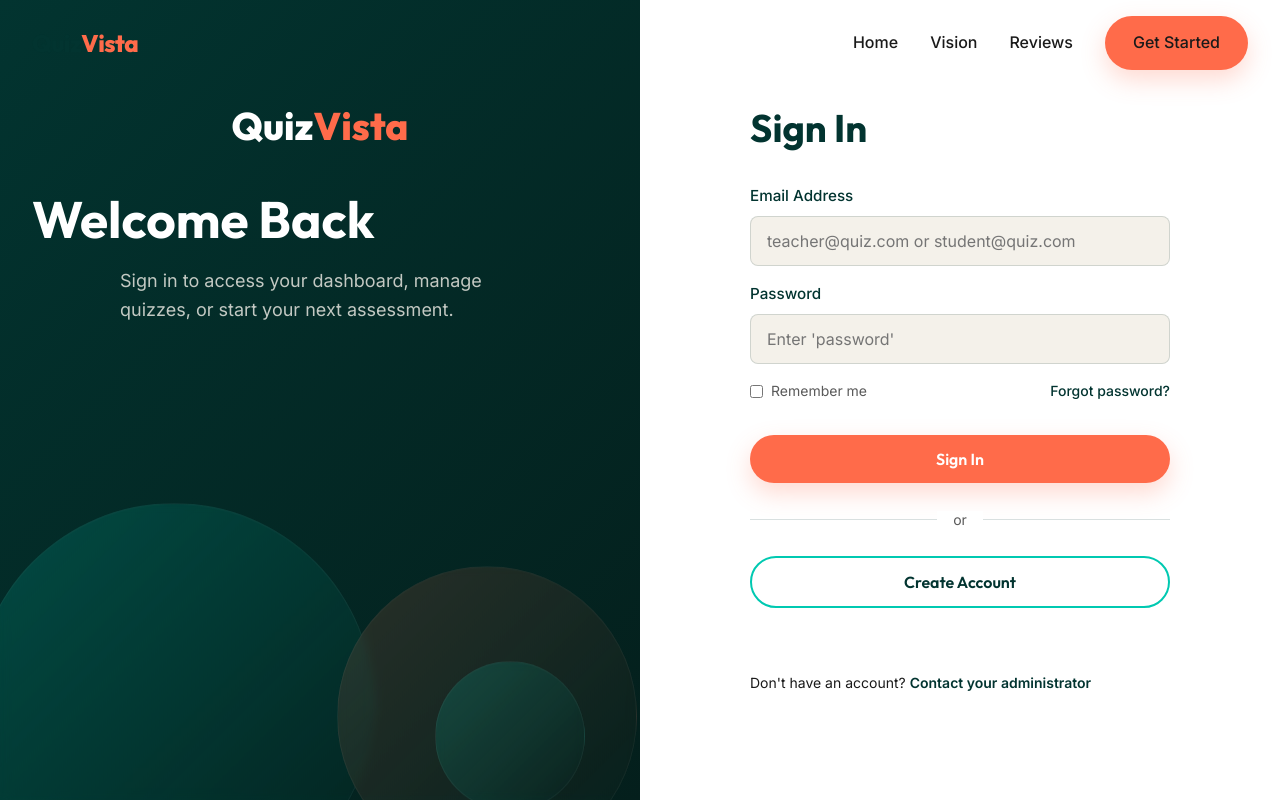
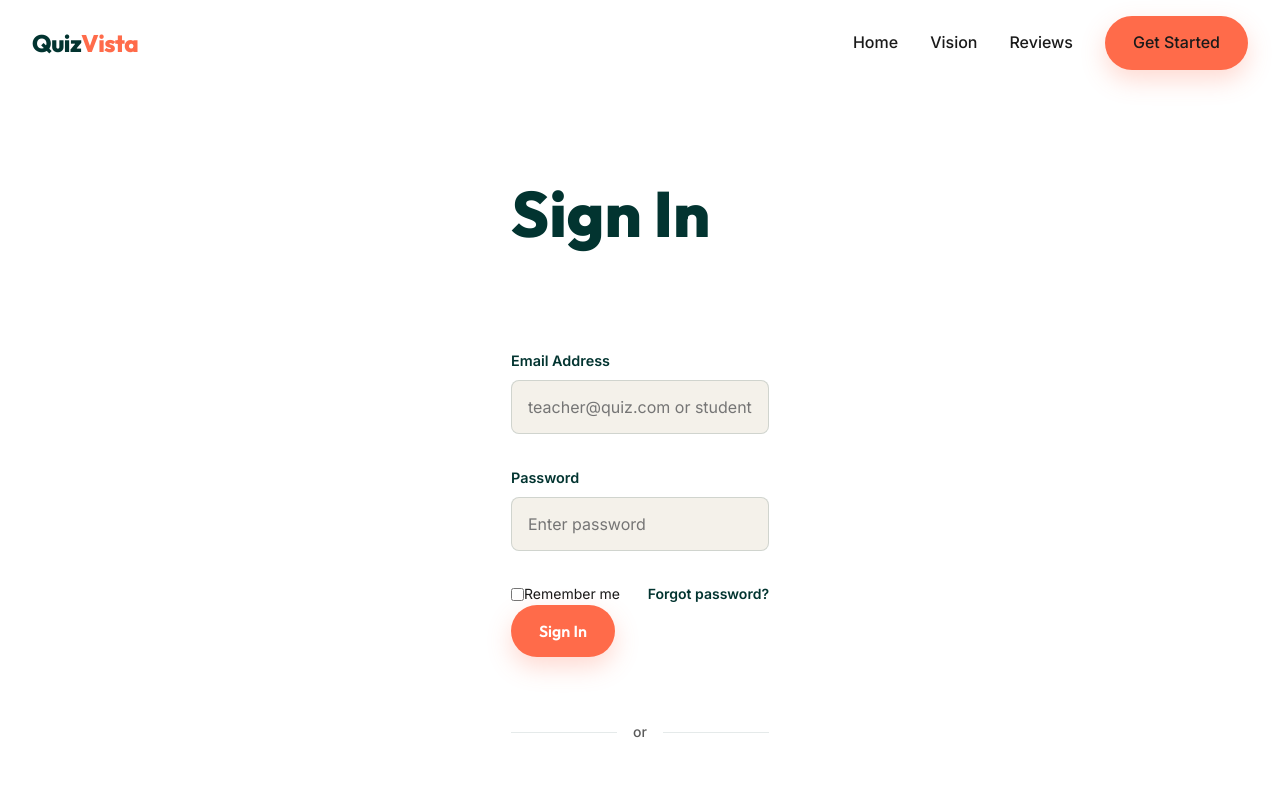
Before and after one commit to KingTechFoundation/MIDTERM-QUIZ-APP, a Vue app: page /login in a window 1280 px wide. Shown: the top 800 px of the page. Built offline with nearby package versions, Linux system fonts and the light colour scheme.

Commit message:
feat: implement user registration with local persistence and role selection

```diff
--- a/src/views/Login.vue
+++ b/src/views/Login.vue
@@ -1,29 +1,21 @@
 <template>
   <div class="login-page">
-    <div class="login-split">
-      <!-- Left: Decorative / Branding -->
-      <div class="login-brand-panel text-center">
-        <router-link to="/" class="brand mb-md mx-auto inline-flex">
-          <span class="brand-text text-h3 text-white">Quiz<span class="accent">Vista</span></span>
-        </router-link>
-        <h2 class="text-h2 text-white mb-sm">Welcome Back</h2>
-        <p class="text-body-lg text-light opacity-80 mb-lg max-w-sm mx-auto">
-          Sign in to access your dashboard, manage quizzes, or start your next assessment.
-        </p>
+    <div class="container flex-center min-h-screen">
+      <div class="form-card animate-slide-up">
+        <h1 class="text-h1 mb-xl color-primary text-center">{{ isRegister ? 'Create Account' : 'Sign In' }}</h1>
 
-        <div class="login-illustration">
-          <div class="glass-shape shape-1"></div>
-          <div class="glass-shape shape-2"></div>
-          <div class="glass-shape shape-3"></div>
-        </div>
+        <form @submit.prevent="handleSubmit" class="login-form">
+          <div v-if="isRegister" class="form-group slide-fade">
+            <label for="name">Full Name</label>
+            <input
+              type="text"
+              id="name"
+              v-model="name"
+              placeholder="Enter your name"
+              required
+            />
           </div>
 
-      <!-- Right: Form -->
-      <div class="login-form-panel">
-        <div class="form-container animate-slide-up">
-          <h3 class="text-h3 mb-md color-primary">Sign In</h3>
-
-          <form @submit.prevent="handleLogin" class="login-form">
           <div class="form-group">
             <label for="email">Email Address</label>
             <input
@@ -42,16 +34,28 @@
               type="password"
               id="password"
               v-model="password"
-                placeholder="Enter 'password'"
+              placeholder="Enter password"
               required
               aria-required="true"
             />
           </div>
 
-            <div class="form-options mb-md flex-between">
+          <div v-if="isRegister" class="form-group mb-md slide-fade">
+            <label>Join as a:</label>
+            <div class="role-selector flex-center gap-md mt-xs">
+              <label class="radio-label">
+                <input type="radio" value="student" v-model="role" /> Student
+              </label>
+              <label class="radio-label">
+                <input type="radio" value="teacher" v-model="role" /> Teacher
+              </label>
+            </div>
+          </div>
+
+          <div v-if="!isRegister" class="form-options mb-md flex-between">
             <label class="flex-center gap-xs">
               <input type="checkbox" id="remember-me" />
-                <span>Remember me</span>
+              <span class="text-muted">Remember me</span>
             </label>
             <a href="#" class="forgot-link">Forgot password?</a>
           </div>
@@ -60,23 +64,24 @@
             {{ authStore.error }}
           </div>
 
-            <button type="submit" class="btn btn-primary w-full" :disabled="authStore.isLoading" aria-live="polite">
-              {{ authStore.isLoading ? 'Signing In...' : 'Sign In' }}
+          <button type="submit" class="btn btn-primary w-full py-md" :disabled="authStore.isLoading" aria-live="polite">
+            {{ authStore.isLoading ? (isRegister ? 'Creating Account' : 'Signing In...') : (isRegister ? 'Register Now' : 'Sign In') }}
           </button>
         </form>
 
-          <div class="divider">
-            <span class="divider-text">or</span>
+        <div class="separator-container my-lg flex-center">
+          <span class="separator-line"></span>
+          <span class="separator-text">or</span>
+          <span class="separator-line"></span>
         </div>
 
-          <button class="btn btn-secondary w-full create-account-btn" @click="handleCreateAccount">
-            Create Account
+        <button
+          type="button"
+          class="btn btn-outline w-full py-md"
+          @click="isRegister = !isRegister"
+        >
+          {{ isRegister ? 'Back to Sign In' : 'Create Account' }}
         </button>
-
-          <p class="mt-lg text-center text-muted text-body-sm">
-            Don't have an account? <a href="#" class="font-bold color-primary" @click.prevent="handleCreateAccount">Contact your administrator</a>
-          </p>
-        </div>
       </div>
     </div>
   </div>
@@ -89,11 +94,20 @@ import { useAuthStore } from '../stores/auth';
 
 const router = useRouter();
 const authStore = useAuthStore();
+
+const isRegister = ref(false);
+const name = ref('');
 const email = ref('');
 const password = ref('');
+const role = ref('student');
 
-const handleLogin = async () => {
-  const result = await authStore.login(email.value, password.value);
+const handleSubmit = async () => {
+  let result;
+  if (isRegister.value) {
+    result = await authStore.register(name.value, email.value, password.value, role.value);
+  } else {
+    result = await authStore.login(email.value, password.value);
+  }
 
   if (result.success) {
     if (result.role === 'teacher') {
@@ -103,180 +117,46 @@ const handleLogin = async () => {
     }
   }
 };
-
-const handleCreateAccount = () => {
-  // Navigate to registration page or open registration modal
-  router.push('/register');
-  // Or if you want to keep the existing behavior:
-  // window.location.href = 'mailto:admin@quizvista.com';
-};
 </script>
 
 <style scoped>
 .login-page {
   min-height: 100vh;
   display: flex;
-  background-color: var(--color-bg-light);
+  background-color: var(--color-bg-white);
+  padding-top: 80px; /* Offset for fixed navbar */
 }
 
-.login-split {
-  display: flex;
+.min-h-screen { min-height: calc(100vh - 80px); }
+
+.form-card {
   width: 100%;
+  max-width: 450px;
+  padding: var(--space-xl);
+  /* Glassmorphism subtle effect */
+  background: var(--color-bg-white);
+  border-radius: var(--radius-lg);
 }
 
-/* Left Panel */
-.login-brand-panel {
-  flex: 1;
-  background: linear-gradient(135deg, var(--color-primary) 0%, #041f1c 100%);
-  padding: var(--space-xl) var(--space-md);
-  display: flex;
-  flex-direction: column;
-  justify-content: center;
-  position: relative;
-  overflow: hidden;
-}
-
-.brand-text {
-  font-family: var(--font-heading);
-  font-weight: 800;
-}
-
-.accent { color: var(--color-accent); }
-.text-white { color: var(--color-bg-white); }
-.text-light { color: var(--color-bg-light); }
-.opacity-80 { opacity: 0.8; }
-.mb-xs { margin-bottom: var(--space-xs); }
-.mb-sm { margin-bottom: var(--space-sm); }
-.mb-md { margin-bottom: var(--space-md); }
-.mb-lg { margin-bottom: var(--space-lg); }
-.mt-lg { margin-top: var(--space-lg); }
-.mx-auto { margin-left: auto; margin-right: auto; }
-.max-w-sm { max-width: 400px; }
-.inline-flex { display: inline-flex; }
-.w-full { width: 100%; }
-.font-bold { font-weight: 600; }
-.color-primary { color: var(--color-primary); }
-.gap-xs { gap: 0.5rem; }
-
-/* Divider styles */
-.divider {
-  margin: 1.5rem 0;
-  text-align: center;
-  position: relative;
-}
-
-.divider::before {
-  content: '';
-  position: absolute;
-  top: 50%;
-  left: 0;
-  right: 0;
-  height: 1px;
-  background-color: rgba(2, 52, 48, 0.15);
-}
-
-.divider-text {
-  position: relative;
-  background-color: var(--color-bg-white);
-  padding: 0 1rem;
-  color: var(--color-text-muted);
-  font-size: 0.875rem;
-}
-
-/* Create account button */
-.create-account-btn {
-  background-color: transparent;
-  border: 2px solid var(--color-secondary);
-  color: var(--color-primary);
-  font-weight: 600;
-  transition: all var(--transition-fast);
-}
-
-.create-account-btn:hover {
-  background-color: var(--color-secondary);
-  color: var(--color-bg-white);
-  transform: translateY(-2px);
-  box-shadow: 0 4px 12px rgba(0, 201, 177, 0.3);
-}
-
-/* Abstract Illustration */
-.login-illustration {
-  position: absolute;
-  top: 50%;
-  left: 50%;
-  transform: translate(-50%, -50%);
-  width: 100%;
-  height: 100%;
-  pointer-events: none;
-  z-index: 0;
-}
-
-.glass-shape {
-  position: absolute;
-  border-radius: 50%;
-  background: linear-gradient(135deg, rgba(0, 201, 177, 0.2), rgba(2, 52, 48, 0));
-  backdrop-filter: blur(5px);
-  border: 1px solid rgba(255, 255, 255, 0.05);
-}
-
-.shape-1 {
-  width: 400px;
-  height: 400px;
-  top: -10%;
-  left: -10%;
-}
-
-.shape-2 {
-  width: 300px;
-  height: 300px;
-  bottom: -5%;
-  right: -5%;
-  background: linear-gradient(135deg, rgba(255, 107, 74, 0.15), rgba(2, 52, 48, 0));
-}
-
-.shape-3 {
-  width: 150px;
-  height: 150px;
-  top: 40%;
-  left: 70%;
-}
-
-.login-brand-panel > * {
-  position: relative;
-  z-index: 1;
-}
-
-/* Right Panel */
-.login-form-panel {
-  flex: 1;
-  display: flex;
-  align-items: center;
-  justify-content: center;
-  padding: var(--space-xl) var(--space-md);
-  background-color: var(--color-bg-white);
-}
-
-.form-container {
-  width: 100%;
-  max-width: 420px;
-}
+.mb-xl { margin-bottom: var(--space-xl); }
+.py-md { padding-top: 1rem; padding-bottom: 1rem; }
 
 .form-group {
-  margin-bottom: var(--space-sm);
+  margin-bottom: var(--space-md);
   display: flex;
   flex-direction: column;
 }
 
 .form-group label {
-  font-weight: 500;
+  font-weight: 600;
   margin-bottom: 0.5rem;
   color: var(--color-primary);
-  font-size: 0.95rem;
+  font-size: 0.9rem;
+  text-transform: capitalize;
 }
 
-.form-group input[type="email"],
-.form-group input[type="password"] {
-  padding: 0.875rem 1rem;
+.form-group input {
+  padding: 1rem;
   border-radius: var(--radius-sm);
   border: 1px solid rgba(2, 52, 48, 0.15);
   font-family: var(--font-body);
@@ -288,18 +168,17 @@ const handleCreateAccount = () => {
 .form-group input:focus {
   outline: none;
   border-color: var(--color-secondary);
-  box-shadow: 0 0 0 3px rgba(0, 201, 177, 0.15);
+  box-shadow: 0 0 0 3px rgba(0, 201, 177, 0.1);
   background-color: var(--color-bg-white);
 }
 
 .form-options {
   font-size: 0.875rem;
-  color: var(--color-text-muted);
 }
 
 .forgot-link {
   color: var(--color-primary);
-  font-weight: 500;
+  font-weight: 600;
 }
 
 .forgot-link:hover {
@@ -324,23 +203,61 @@ const handleCreateAccount = () => {
   75% { transform: translateX(5px); }
 }
 
-@media (max-width: 992px) {
-  .login-split {
-    flex-direction: column;
+/* Separator */
+.my-lg { margin-top: var(--space-lg); margin-bottom: var(--space-lg); }
+
+.separator-container {
+  width: 100%;
 }
 
-  .login-brand-panel {
-    flex: none;
-    padding: var(--space-lg) var(--space-md);
+.separator-line {
+  flex-grow: 1;
+  height: 1px;
+  background-color: rgba(2, 52, 48, 0.1);
 }
 
-  .login-form-panel {
-    flex: 1;
-    padding: var(--space-lg) var(--space-md);
-    border-radius: var(--radius-lg) var(--radius-lg) 0 0;
-    margin-top: -2rem; /* Overlap effect */
-    position: relative;
-    z-index: 10;
+.separator-text {
+  padding: 0 1rem;
+  font-size: 0.875rem;
+  color: var(--color-text-muted);
+  font-weight: 500;
 }
+
+.slide-fade-enter-active {
+  transition: all 0.3s ease-out;
+}
+.slide-fade-leave-active {
+  transition: all 0.3s cubic-bezier(1, 0.5, 0.8, 1);
+}
+.slide-fade-enter-from,
+.slide-fade-leave-to {
+  transform: translateY(10px);
+  opacity: 0;
+}
+
+/* Role Selector */
+.role-selector {
+  gap: 2rem;
+}
+
+.radio-label {
+  display: flex;
+  align-items: center;
+  gap: 0.5rem;
+  cursor: pointer;
+  font-weight: 500;
+  color: var(--color-text-main);
+  transition: color var(--transition-fast);
+}
+
+.radio-label:hover {
+  color: var(--color-secondary);
+}
+
+.radio-label input[type="radio"] {
+  width: 20px;
+  height: 20px;
+  accent-color: var(--color-secondary);
+  cursor: pointer;
 }
 </style>
```
Also changed, not shown: src/stores/auth.js (+35 -7 lines). Lines whose indentation alone changed are shown as unchanged.
